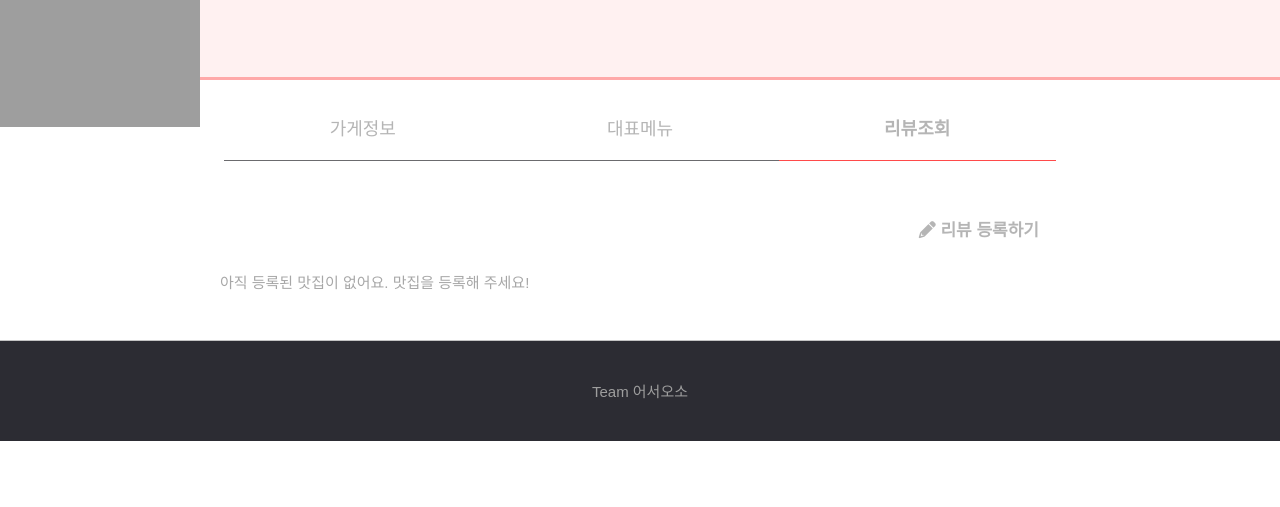
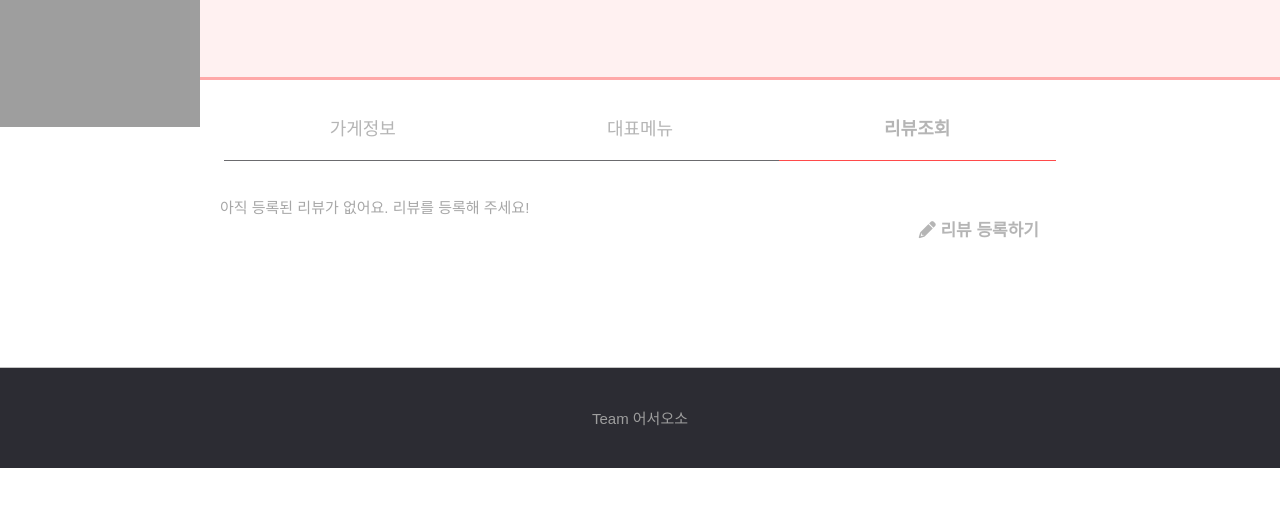
Before and after one commit to sohyu-na/shareat, a Flask app: template templates/detailInfo_review.html in a window 1280 px wide. Shown: the part 141-648 px from the top of the page. Run offline with Flask 2, Linux system fonts and the light colour scheme; the template is opened without the code that fills it, so the values that code supplies are empty; some libraries are stand-ins or nearby versions; grey boxes are pictures that could not be loaded.

Commit message:
록된 리뷰 없을 때  footer 최하단에 위치시키기 위한 임시 처리

```diff
--- a/templates/detailInfo_review.html
+++ b/templates/detailInfo_review.html
@@ -30,11 +30,6 @@
   </script>
   {% endif %}
 
-  <br>
-  <br>
-  <br>
-  <br>
-  <br>
   {% if total>0 %}
 
   {% for review in review_data %}
@@ -74,7 +69,7 @@
   {% endfor %}
 
 {% else %}
-<p>아직 등록된 맛집이 없어요. 맛집을 등록해 주세요!</p>
+<p style="height: 117px">아직 등록된 리뷰가 없어요. 리뷰를 등록해 주세요!</p>
 {% endif %}
 
 </div>
```
